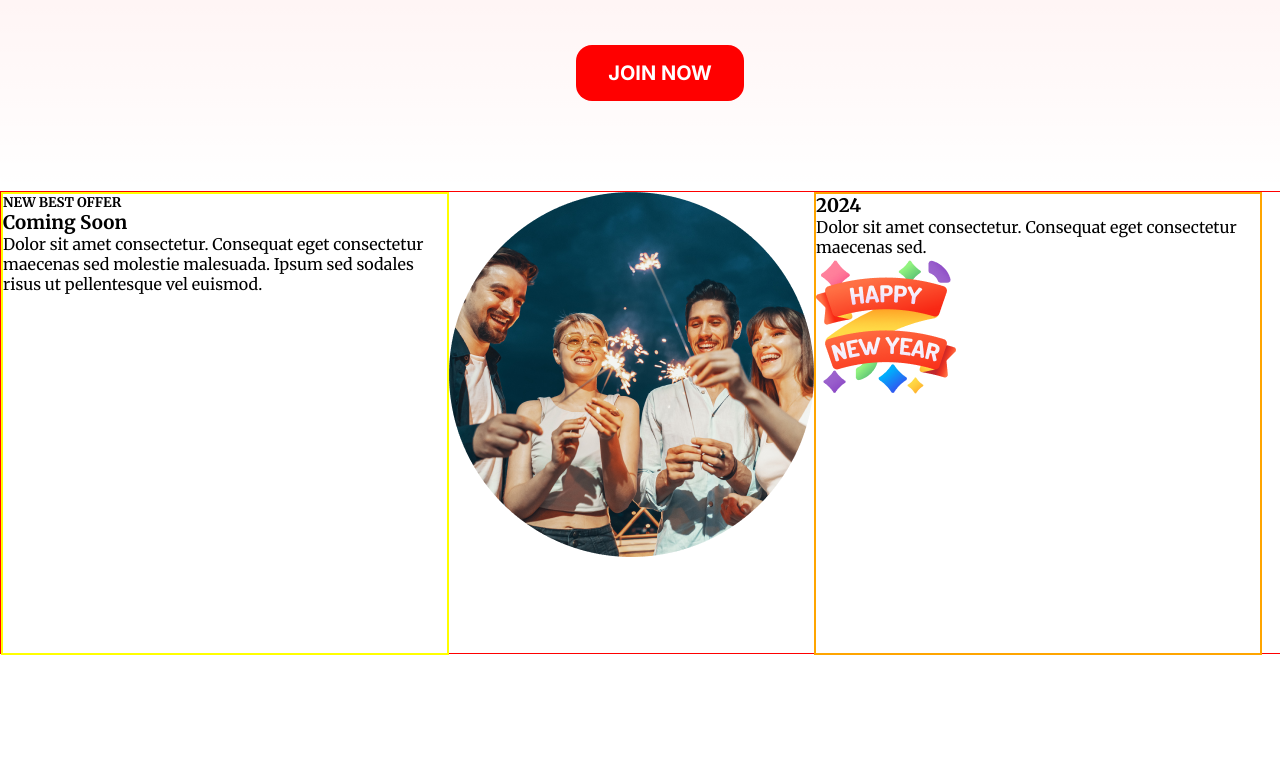
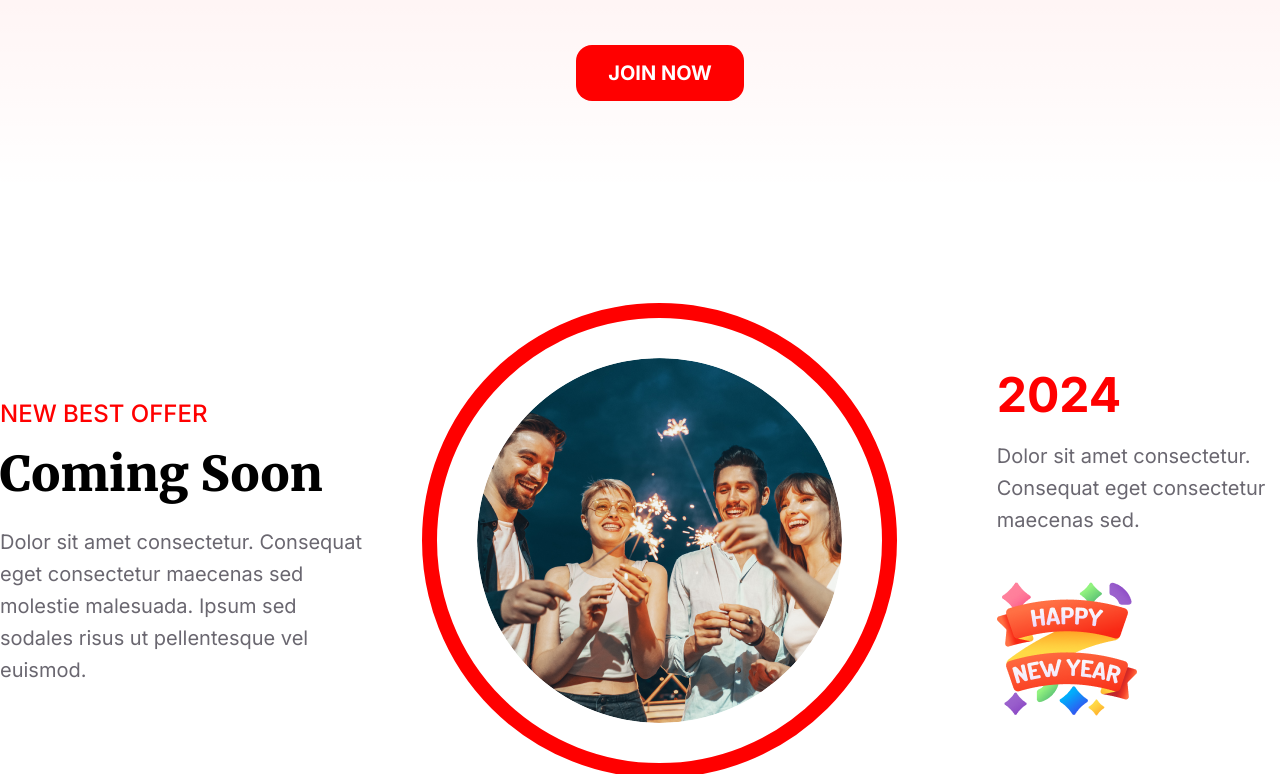
Before and after one commit to mrakashsaha/new-year, a plain HTML site: page index.html in a window 1280 px wide. Shown: the part 2707-3481 px from the top of the page. Before the commit the page ends 3362 px from the top, so only its background shows below. Drawn offline with Linux system fonts and the light colour scheme.

Commit message:
70% done

```diff
--- a/index.html
+++ b/index.html
@@ -54,16 +54,18 @@
          <section class="comming-soon">
             <div class="comming-container">
                 <div class="left-side">
-                    <h5>NEW BEST OFFER</h5>
+                    <h5 class="inter brand-red">NEW BEST OFFER</h5>
                     <h3>Coming Soon</h3>
-                    <p>Dolor sit amet consectetur. Consequat eget consectetur maecenas sed molestie malesuada. Ipsum sed sodales risus ut pellentesque vel euismod.</p>
+                    <p class="inter">Dolor sit amet consectetur. Consequat eget consectetur maecenas sed molestie malesuada. Ipsum sed sodales risus ut pellentesque vel euismod.</p>
                 </div>
                 <div class="mid">
-                    <img src="images/Ellipse 1.png" alt="happy-people-image">
+                    <div class="img-holder">
+                        <img class="stroke" src="images/Ellipse 1.png" alt="happy-people-image">
+                    </div>
                 </div>
                 <div class="right-side">
-                    <h3>2024</h3>
-                    <p>Dolor sit amet consectetur. Consequat eget consectetur maecenas sed.</p>
+                    <h3 class="inter brand-red">2024</h3>
+                    <p class="inter">Dolor sit amet consectetur. Consequat eget consectetur maecenas sed.</p>
                     <img src="images/Group 96.png" alt="happy-banner">
                 </div>
             </div>
--- a/style.css
+++ b/style.css
@@ -226,8 +226,9 @@
 .comming-soon {
     width: 1320px;
     height: 463px;
-    border: 1px solid red;
+
     margin: 0 auto;
+    margin-top:120px;
 }
 
 .comming-container {
@@ -238,19 +239,89 @@
 .comming-container>.left-side {
     width: 34%;
     height: 463px;
-    border: 2px solid yellow;
+    display: flex;
+    flex-direction: column;
+    justify-content: center;
+    padding-right:70px;
+
+}
+
+.comming-container>.left-side>h5 {
+    font-size: 24px;
+    font-weight: 500;
+    line-height: 29px;
+}
+
+.comming-container>.left-side>h3 {
+    font-size: 48px;
+    font-weight: 900;
+    line-height: 60px;
+    margin-top:16px;
+}
+
+.comming-container>.left-side>p {
+    color: rgba(7, 2, 17, 0.6);
+    font-family: Inter;
+    font-size: 20px;
+    font-weight: 400;
+    line-height: 32px;
+    margin-top: 22px;
 }
 
 
-.comming-container>.mid-side {
+.comming-container>.mid {
     width: 34%;
     height: 463px;
-    border: 2px solid green;
+    display: flex;
+    flex-direction: column;
+    justify-content: center;
+    align-items: center;
+    box-sizing: border-box;
+
+}
+
+.stroke {
+    border-radius: 50%;
+    outline: 15px solid rgb(255, 0, 0);
+    outline-offset: 40px;
+
+    }
+
+.mid img {
+width: 364.84px;
+height: 364.84px;
+
 }
 
 
 .comming-container>.right-side {
     width: 34%;
     height: 463px;
-    border: 2px solid orange;
+
+    padding-left:118px;
+    display:flex;
+    flex-direction: column;
+    justify-content: center;
+
 }
+
+.comming-container>.right-side h3 {
+    font-size: 48px;
+    font-weight: 700;
+    line-height: 58px;
+
+}
+.comming-container>.right-side p {
+    font-size: 20px;
+    font-weight: 400;
+    line-height: 32px;
+    color:rgba(7, 2, 17, 0.6);
+    margin-top: 16px;
+
+}
+.comming-container>.right-side img {
+    width: 140px;
+    margin-top: 43px;
+
+
+}
```
